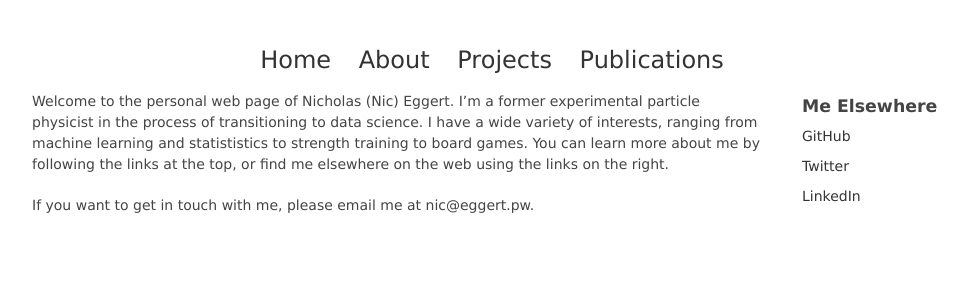
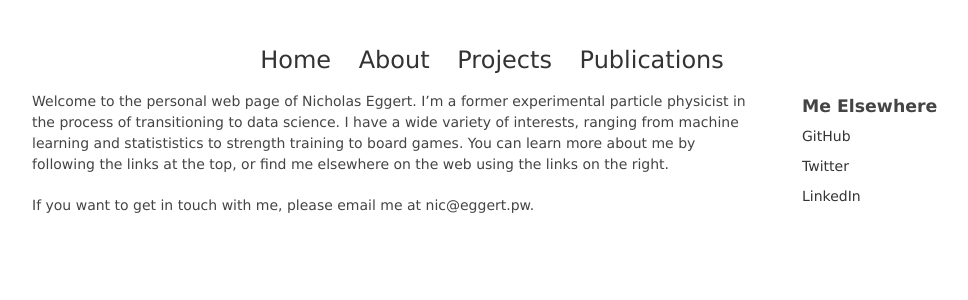
Before and after one commit to neggert/neggert.github.io, a Jekyll site: the page built from index.md, in a window 1280 px wide. Shown: the top 300 px of the page, without its empty margins (138-1106 px from the left). Built offline with Jekyll 4.4.1, drawn with Linux system fonts in a browser that asks for light colours.

Commit message:
Switch name data from givenName + familyName to just name

```diff
--- a/index.md
+++ b/index.md
@@ -3,6 +3,6 @@ title: Nic Eggert
 layout: page
 ---
 
-Welcome to the personal web page of <span itemprop="givenName">Nicholas</span> (<span itemprop="alternateName">Nic</span>) <span itemprop="familyName">Eggert</span>. I'm a former experimental particle physicist in the process of transitioning to data science. I have a wide variety of interests, ranging from machine learning and statististics to strength training to board games. You can learn more about me by following the links at the top, or find me elsewhere on the web using the links on the right.
+Welcome to the personal web page of <span itemprop="name">Nicholas Eggert</span>. I'm a former experimental particle physicist in the process of transitioning to data science. I have a wide variety of interests, ranging from machine learning and statististics to strength training to board games. You can learn more about me by following the links at the top, or find me elsewhere on the web using the links on the right.
 
 If you want to get in touch with me, please email me at nic<span style="display: none">nospam</span>@eggert.pw.
```
